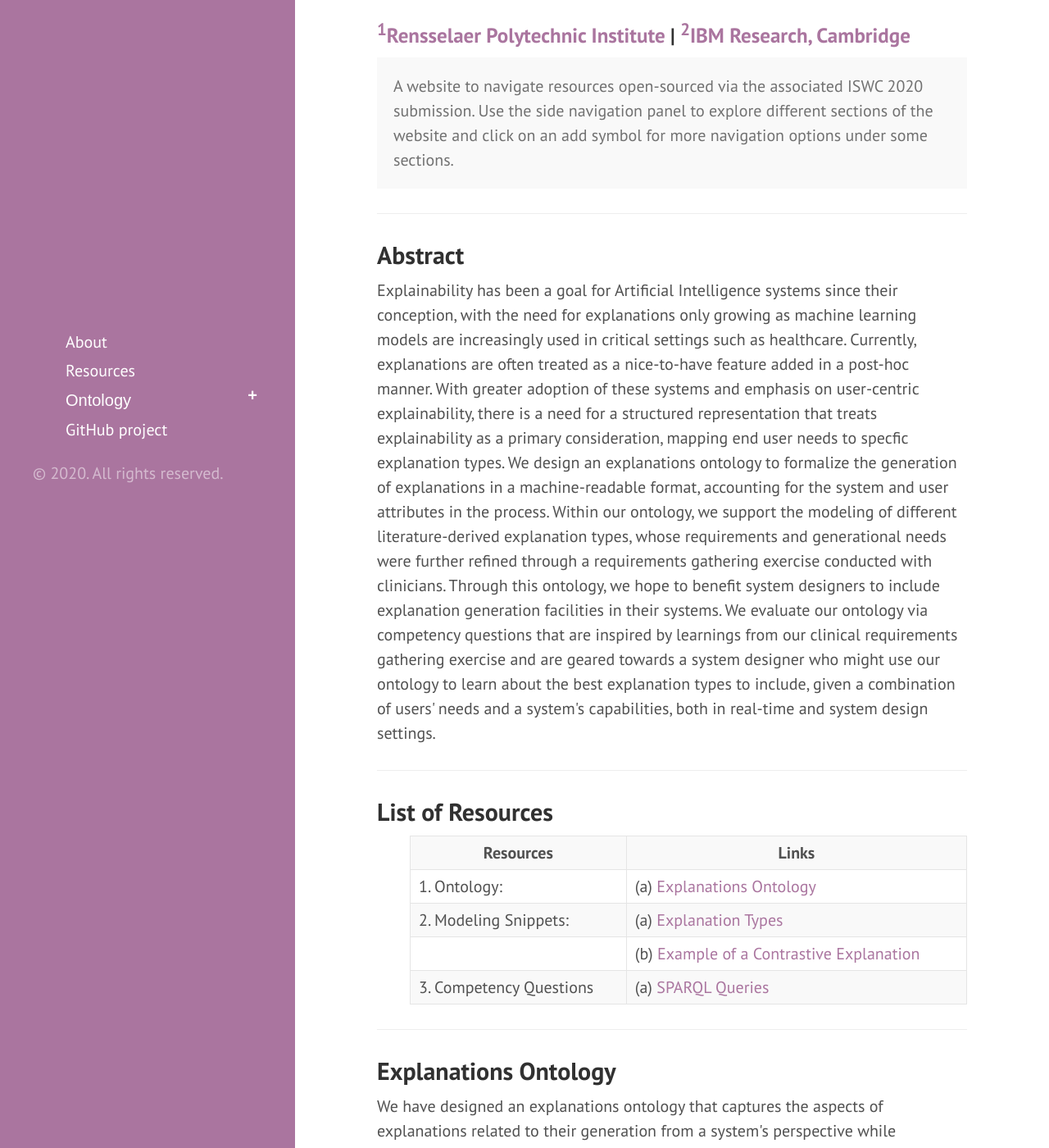
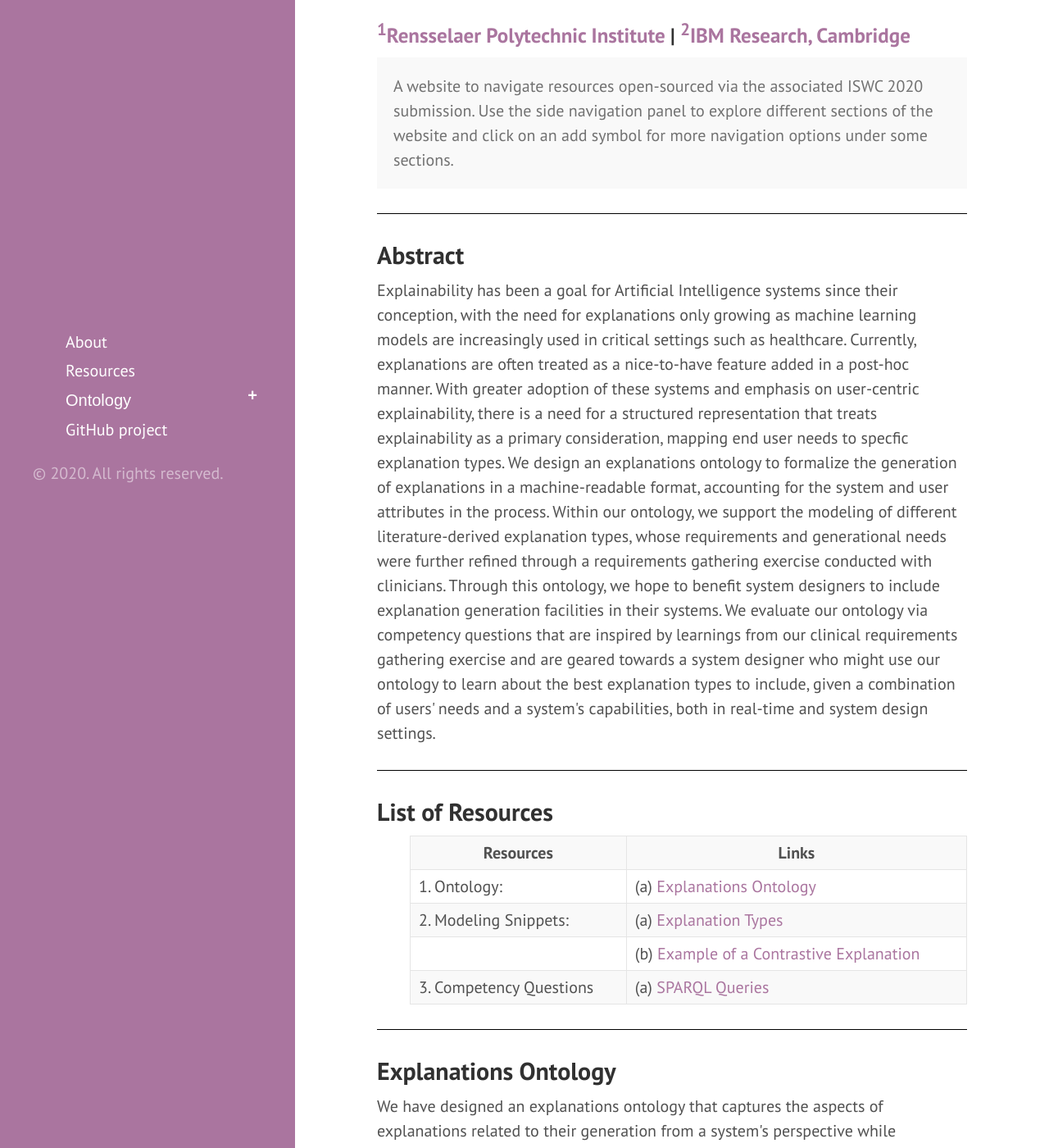
Before and after one commit to tetherless-world/explanation-ontology, a Jekyll site: the page built from index.md, in a window 1280 px wide and 1400 px high, scrolled down 340 px. Shown: the whole window at 82% size. Built offline with Jekyll 4.4.1, drawn with Linux system fonts in a browser that asks for light colours; Markdown is read by kramdown in place of the engine named in the settings.

Commit message:
Update poole.css

```diff
--- a/public/css/poole.css
+++ b/public/css/poole.css
@@ -132,7 +132,7 @@ hr {
   position: relative;
   margin: 1.5rem 0;
   border: 0;
-  border-top: 1px solid #eee;
+  border-top: 1px solid #000000;
   border-bottom: 1px solid #fff;
 }
 
```
